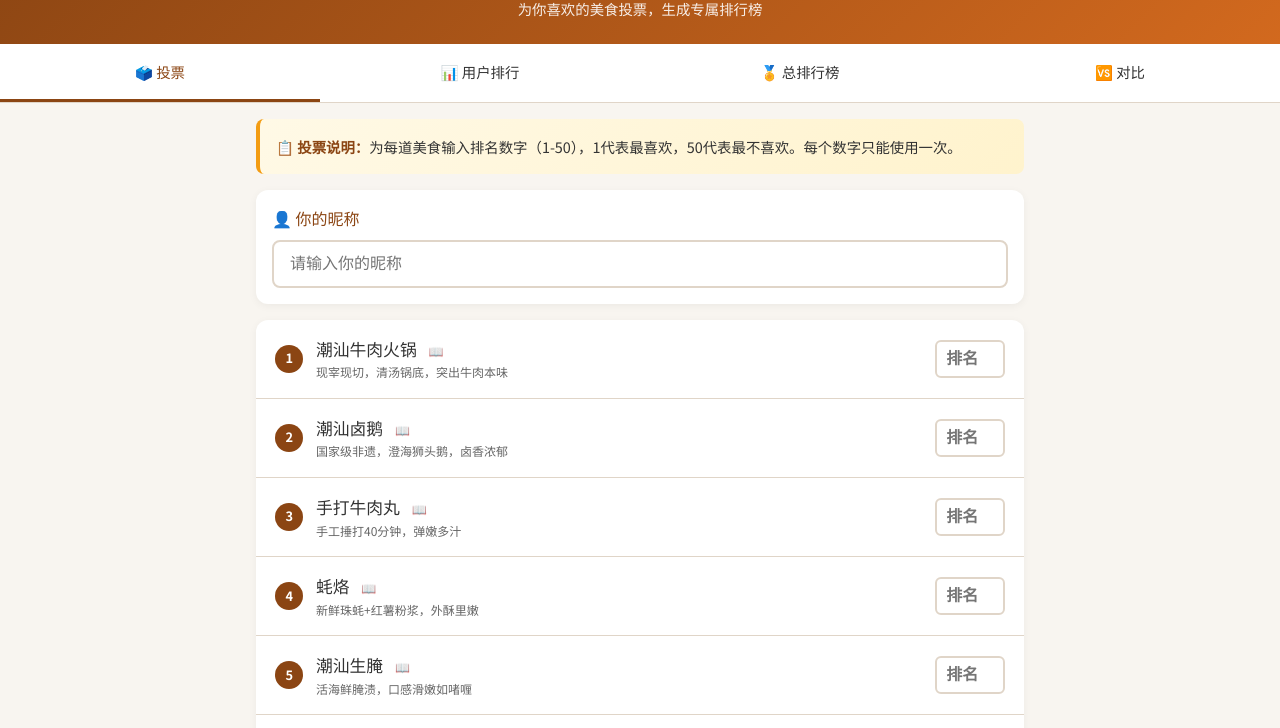
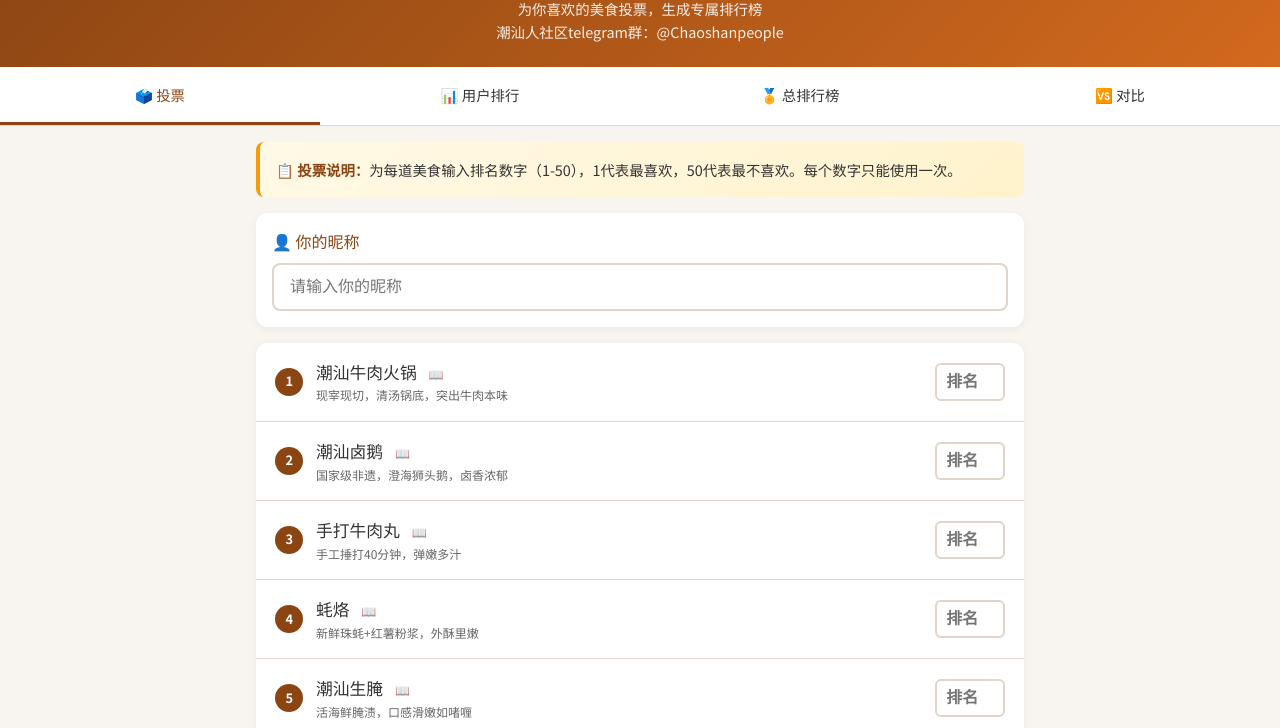
Before and after one commit to chiyue-zhou/chaoshanranking, a plain HTML site: page index.html in a window 1280 px wide. Shown: the part 86-814 px from the top of the page. Drawn offline with Linux system fonts and the light colour scheme.

Commit message:
加入潮汕群

```diff
--- a/index.html
+++ b/index.html
@@ -513,6 +513,7 @@
     <div class="header">
         <h1>🏆 潮汕美食排行榜</h1>
         <p>为你喜欢的美食投票，生成专属排行榜</p>
+        <p>潮汕人社区telegram群：@Chaoshanpeople</p>
     </div>
 
     <!-- 标签页 -->
```
